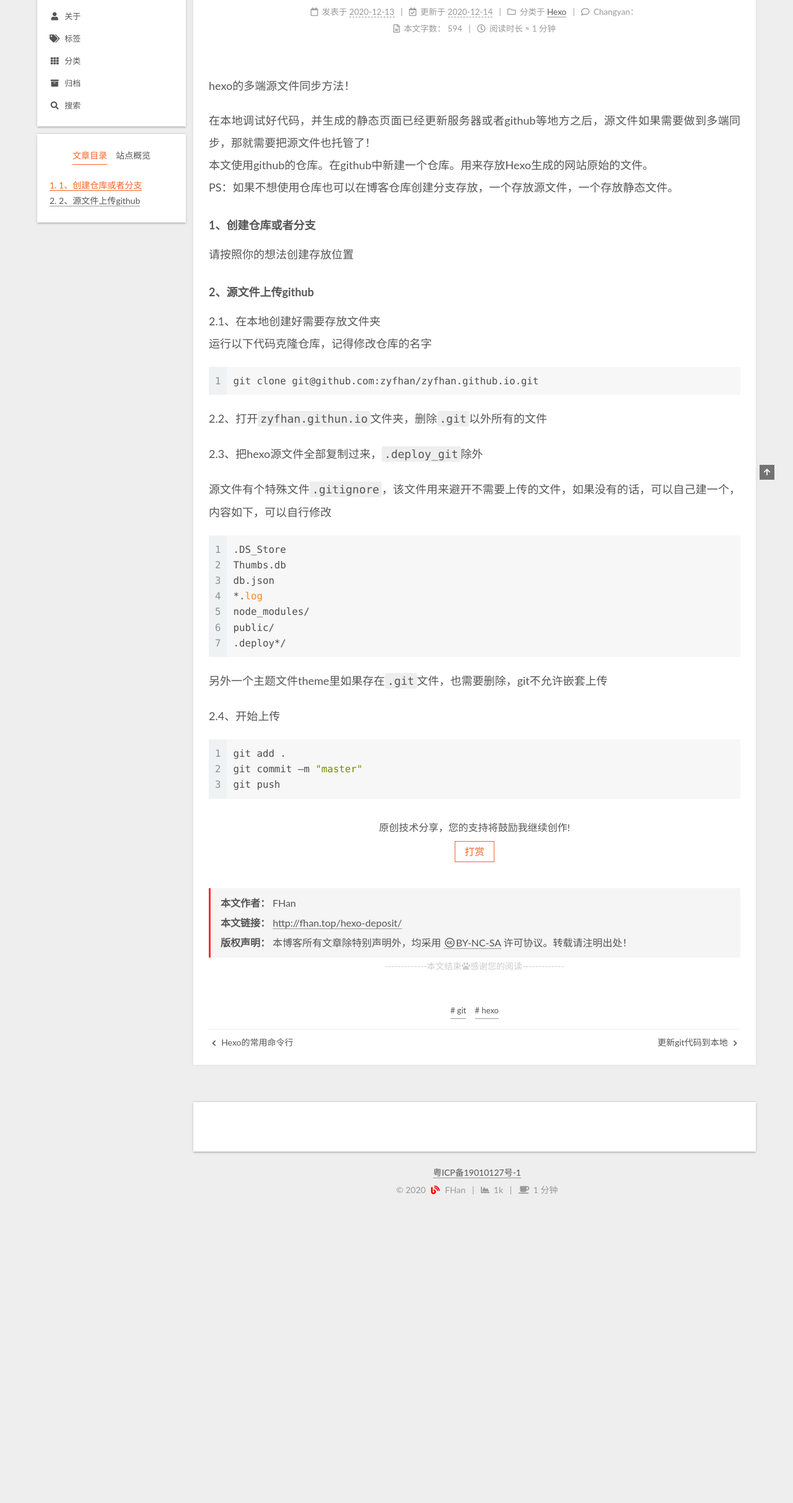
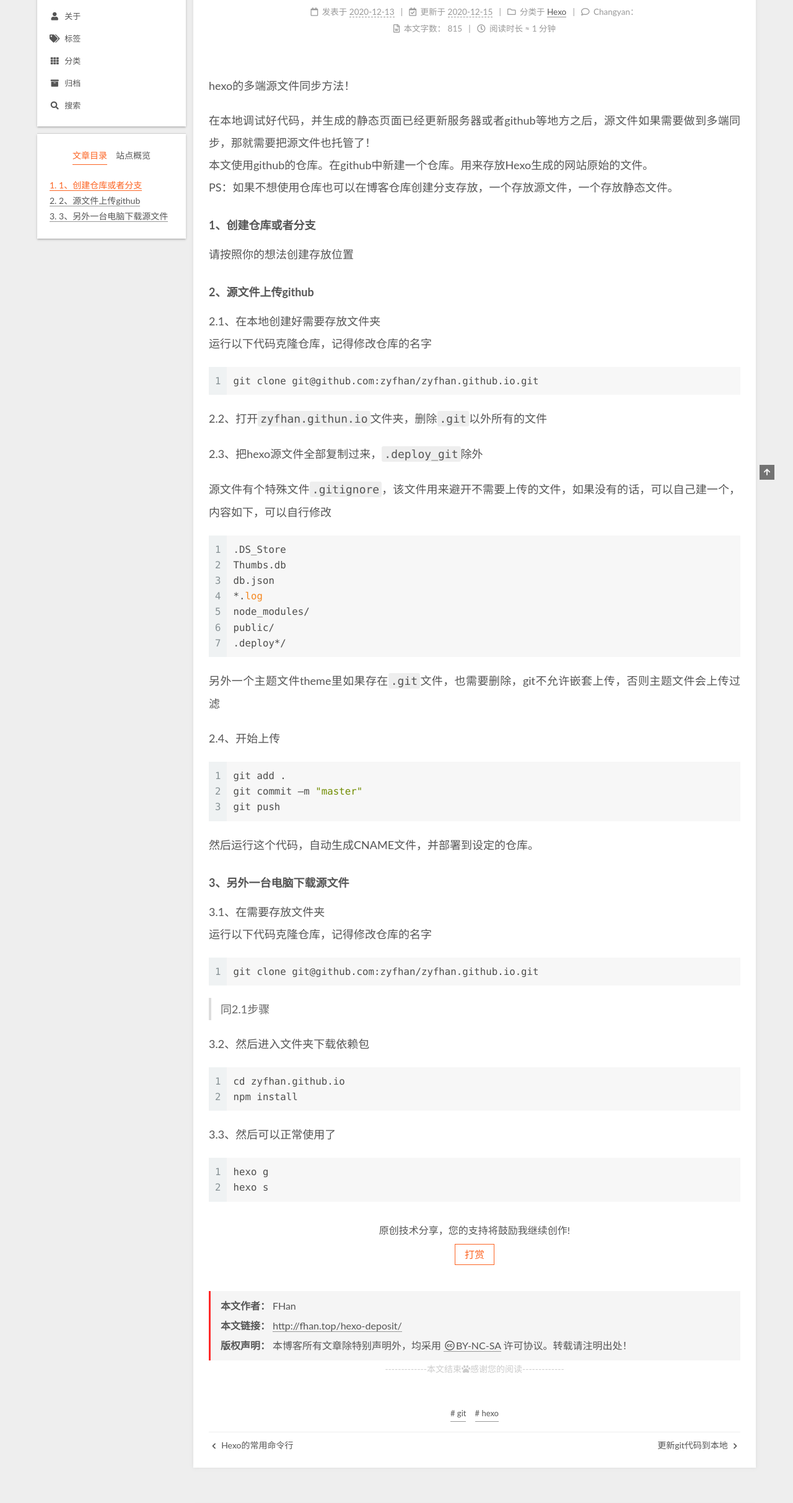
Before and after one commit to zyfhan/zyfhan.github.io, a plain HTML site: page hexo-deposit/index.html in a window 1280 px wide. Shown: the part 126-2551 px from the top of the page at 62% size. Before the commit the page ends 2080 px from the top, so only its background shows below. Drawn offline with Linux system fonts and the light colour scheme; a script that the page names is missing.

Commit message:
Site updated: 2020-12-15 17:58:14

```diff
--- a/atom.xml
+++ b/atom.xml
@@ -40,7 +40,7 @@
     <link href="http://fhan.top/hexo-deposit/"/>
     <id>http://fhan.top/hexo-deposit/</id>
     <published>2020-12-13T14:25:23.000Z</published>
-    <updated>2020-12-14T08:31:01.304Z</updated>
+    <updated>2020-12-15T09:55:17.278Z</updated>
 
 
     <summary type="html">&lt;p&gt;hexo的多端源文件同步方法！&lt;/p&gt;</summary>
--- a/hexo-deposit/index.html
+++ b/hexo-deposit/index.html
@@ -28,7 +28,7 @@
 <meta property="og:description" content="hexo的多端源文件同步方法！">
 <meta property="og:locale" content="zh_CN">
 <meta property="article:published_time" content="2020-12-13T14:25:23.000Z">
-<meta property="article:modified_time" content="2020-12-14T08:31:01.304Z">
+<meta property="article:modified_time" content="2020-12-15T09:55:17.278Z">
 <meta property="article:author" content="FHan">
 <meta property="article:tag" content="git">
 <meta property="article:tag" content="hexo">
@@ -226,7 +226,7 @@
                   <i class="far fa-calendar-check"></i>
                 </span>
                 <span class="post-meta-item-text">更新于</span>
-                <time title="修改时间：2020-12-14 16:31:01" itemprop="dateModified" datetime="2020-12-14T16:31:01+08:00">2020-12-14</time>
+                <time title="修改时间：2020-12-15 17:55:17" itemprop="dateModified" datetime="2020-12-15T17:55:17+08:00">2020-12-15</time>
               </span>
             <span class="post-meta-item">
               <span class="post-meta-item-icon">
@@ -260,7 +260,7 @@
                 <i class="far fa-file-word"></i>
               </span>
                 <span class="post-meta-item-text">本文字数：</span>
-              <span>594</span>
+              <span>815</span>
             </span>
             <span class="post-meta-item" title="阅读时长">
               <span class="post-meta-item-icon">
@@ -291,9 +291,20 @@
 <p>源文件有个特殊文件<code>.gitignore</code>，该文件用来避开不需要上传的文件，如果没有的话，可以自己建一个，内容如下，可以自行修改</p>
 <figure class="highlight bash"><table><tr><td class="gutter"><pre><span class="line">1</span><br><span class="line">2</span><br><span class="line">3</span><br><span class="line">4</span><br><span class="line">5</span><br><span class="line">6</span><br><span class="line">7</span><br></pre></td><td class="code"><pre><span class="line">.DS_Store</span><br><span class="line">Thumbs.db</span><br><span class="line">db.json</span><br><span class="line">*.<span class="built_in">log</span></span><br><span class="line">node_modules/</span><br><span class="line">public/</span><br><span class="line">.deploy*/</span><br></pre></td></tr></table></figure>
 
-<p>另外一个主题文件theme里如果存在<code>.git</code>文件，也需要删除，git不允许嵌套上传</p>
+<p>另外一个主题文件theme里如果存在<code>.git</code>文件，也需要删除，git不允许嵌套上传，否则主题文件会上传过滤</p>
 <p>2.4、开始上传</p>
 <figure class="highlight bash"><table><tr><td class="gutter"><pre><span class="line">1</span><br><span class="line">2</span><br><span class="line">3</span><br></pre></td><td class="code"><pre><span class="line">git add .</span><br><span class="line">git commit –m <span class="string">&quot;master&quot;</span></span><br><span class="line">git push </span><br></pre></td></tr></table></figure>
+<p>然后运行这个代码，自动生成CNAME文件，并部署到设定的仓库。</p>
+<h5 id="3、另外一台电脑下载源文件"><a href="#3、另外一台电脑下载源文件" class="headerlink" title="3、另外一台电脑下载源文件"></a>3、另外一台电脑下载源文件</h5><p>3.1、在需要存放文件夹<br>运行以下代码克隆仓库，记得修改仓库的名字</p>
+<figure class="highlight plain"><table><tr><td class="gutter"><pre><span class="line">1</span><br></pre></td><td class="code"><pre><span class="line">git clone git@github.com:zyfhan&#x2F;zyfhan.github.io.git</span><br></pre></td></tr></table></figure>
+<blockquote>
+<p>同2.1步骤</p>
+</blockquote>
+<p>3.2、然后进入文件夹下载依赖包</p>
+<figure class="highlight plain"><table><tr><td class="gutter"><pre><span class="line">1</span><br><span class="line">2</span><br></pre></td><td class="code"><pre><span class="line">cd zyfhan.github.io</span><br><span class="line">npm install</span><br></pre></td></tr></table></figure>
+
+<p>3.3、然后可以正常使用了</p>
+<figure class="highlight plain"><table><tr><td class="gutter"><pre><span class="line">1</span><br><span class="line">2</span><br></pre></td><td class="code"><pre><span class="line">hexo g</span><br><span class="line">hexo s</span><br></pre></td></tr></table></figure>
     </div>
 
 
@@ -429,7 +440,7 @@
 
       <!--noindex-->
       <div class="post-toc-wrap sidebar-panel">
-          <div class="post-toc motion-element"><ol class="nav"><li class="nav-item nav-level-5"><a class="nav-link" href="#1%E3%80%81%E5%88%9B%E5%BB%BA%E4%BB%93%E5%BA%93%E6%88%96%E8%80%85%E5%88%86%E6%94%AF"><span class="nav-number">1.</span> <span class="nav-text">1、创建仓库或者分支</span></a></li><li class="nav-item nav-level-5"><a class="nav-link" href="#2%E3%80%81%E6%BA%90%E6%96%87%E4%BB%B6%E4%B8%8A%E4%BC%A0github"><span class="nav-number">2.</span> <span class="nav-text">2、源文件上传github</span></a></li></ol></div>
+          <div class="post-toc motion-element"><ol class="nav"><li class="nav-item nav-level-5"><a class="nav-link" href="#1%E3%80%81%E5%88%9B%E5%BB%BA%E4%BB%93%E5%BA%93%E6%88%96%E8%80%85%E5%88%86%E6%94%AF"><span class="nav-number">1.</span> <span class="nav-text">1、创建仓库或者分支</span></a></li><li class="nav-item nav-level-5"><a class="nav-link" href="#2%E3%80%81%E6%BA%90%E6%96%87%E4%BB%B6%E4%B8%8A%E4%BC%A0github"><span class="nav-number">2.</span> <span class="nav-text">2、源文件上传github</span></a></li><li class="nav-item nav-level-5"><a class="nav-link" href="#3%E3%80%81%E5%8F%A6%E5%A4%96%E4%B8%80%E5%8F%B0%E7%94%B5%E8%84%91%E4%B8%8B%E8%BD%BD%E6%BA%90%E6%96%87%E4%BB%B6"><span class="nav-number">3.</span> <span class="nav-text">3、另外一台电脑下载源文件</span></a></li></ol></div>
       </div>
       <!--/noindex-->
 
@@ -517,12 +528,12 @@
     <span class="post-meta-item-icon">
       <i class="fa fa-chart-area"></i>
     </span>
-    <span title="站点总字数">1k</span>
+    <span title="站点总字数">2k</span>
     <span class="post-meta-divider">|</span>
     <span class="post-meta-item-icon">
       <i class="fa fa-coffee"></i>
     </span>
-    <span title="站点阅读时长">1 分钟</span>
+    <span title="站点阅读时长">2 分钟</span>
 </div>
 
 
```
Also changed, not shown: about/index.html (+2 -2 lines), archives/2020/12/index.html (+2 -2 lines), archives/2020/index.html (+2 -2 lines), archives/index.html (+2 -2 lines), categories/Hexo/index.html (+2 -2 lines), categories/git/index.html (+2 -2 lines), categories/index.html (+2 -2 lines), download-git/index.html (+2 -2 lines), hexo-line/index.html (+3 -5 lines), index.html (+5 -5 lines), search.xml (+14 -5 lines), tags/git/index.html (+2 -2 lines), tags/hexo/index.html (+2 -2 lines), tags/index.html (+2 -2 lines), 1 more files.
